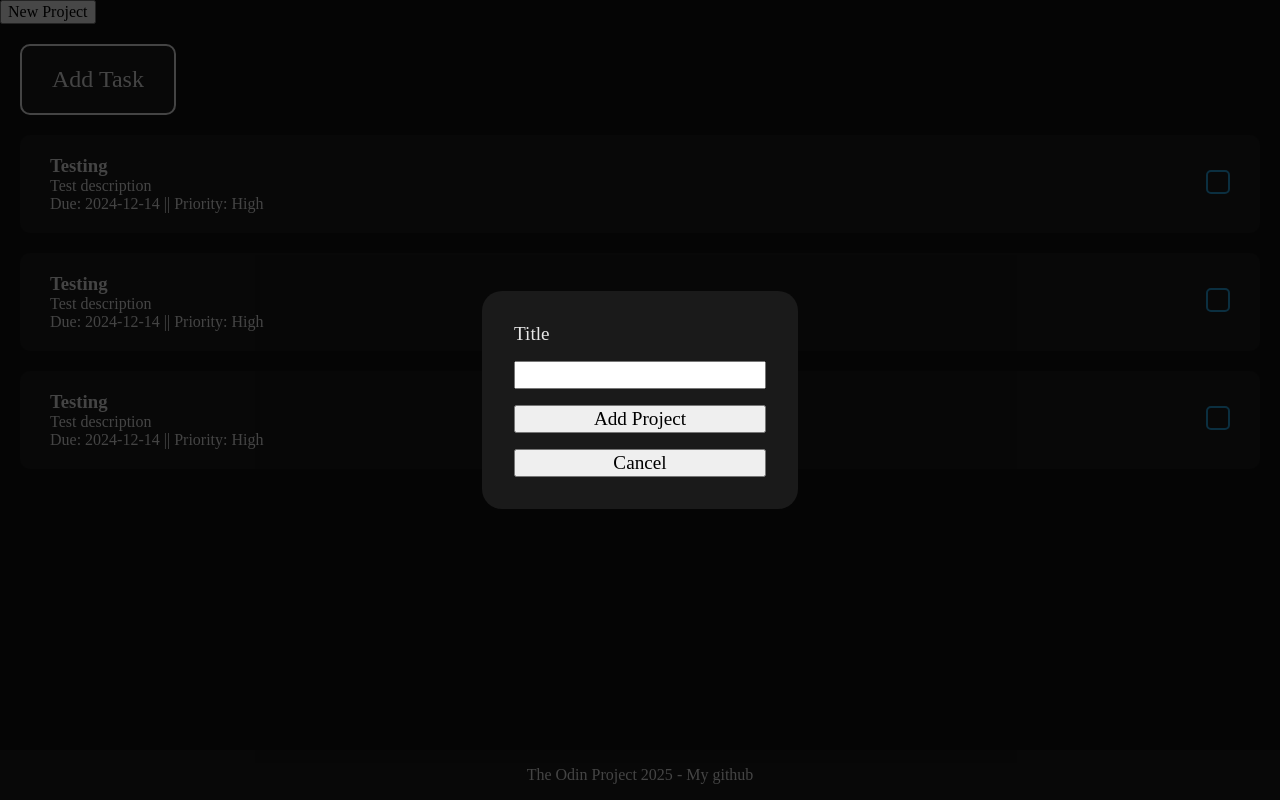
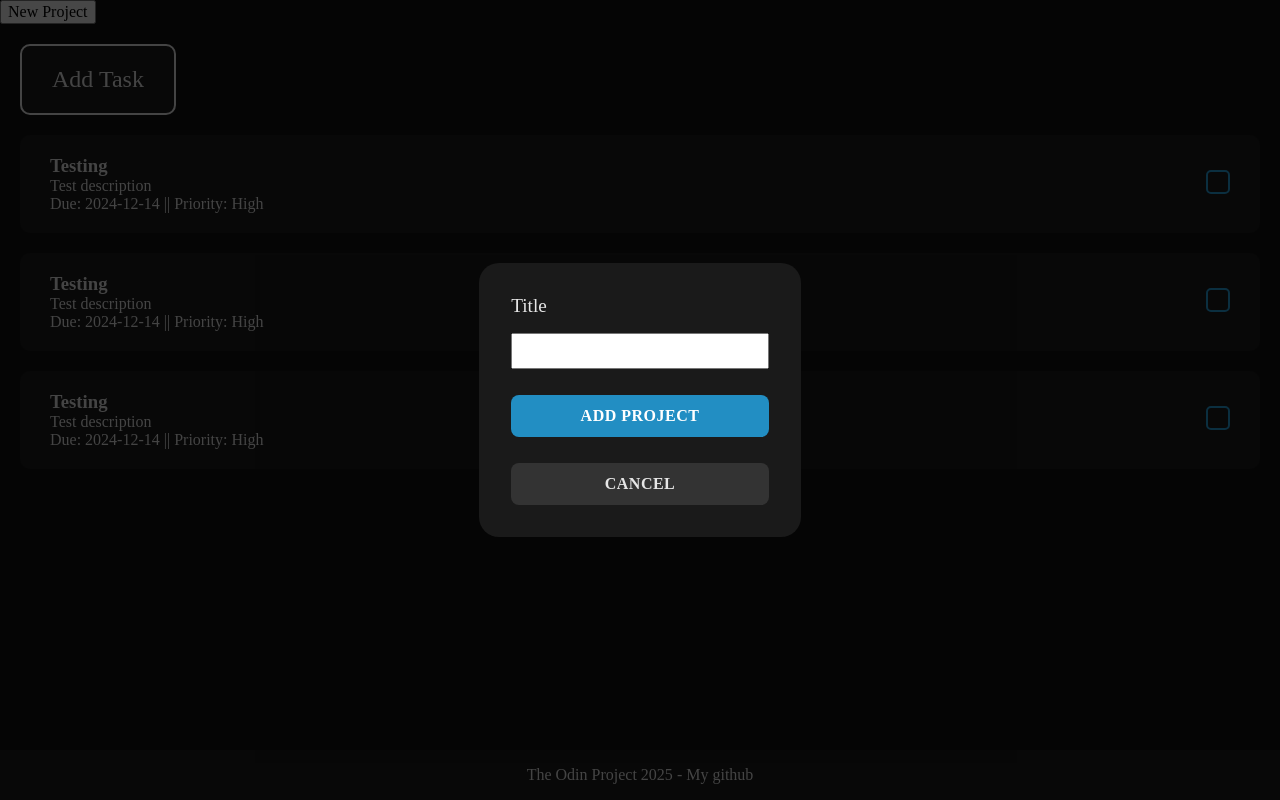
Before and after one commit to Marentxs/todo-list, a website built with webpack: page src/template.html in a window 1280 px wide. Both pictures are taken after a click on the button "New Project". Built offline with nearby package versions, Linux system fonts and the light colour scheme.

Commit message:
add styles to project form

```diff
--- a/src/styles.css
+++ b/src/styles.css
@@ -138,8 +138,7 @@ body {
   box-shadow: 0 10px 30px rgba(0, 0, 0, 0.5);
 }
 
-#taskForm,
-#projectForm {
+form {
   display: flex;
   flex-direction: column;
   background-color: hsl(0, 0%, 10%);
@@ -149,7 +148,7 @@ body {
   border-radius: 20px;
 }
 
-#taskForm input {
+form input {
   padding: 0.3rem;
 }
 
@@ -161,7 +160,7 @@ body {
   cursor: pointer;
 }
 
-#taskForm > button {
+form > button {
   border: none;
   padding: 12px 24px;
   border-radius: 8px;
@@ -174,31 +173,37 @@ body {
   margin-top: 10px;
 }
 
-#newTask {
+#newTask,
+#newProject {
   background: hsl(200, 70%, 45%);
   color: hsl(0, 0%, 100%);
 }
 
-#newTask:hover {
+#newTask:hover,
+#newProject:hover {
   background: hsl(200, 70%, 60%);
   transform: translateY(-2px);
 }
 
-#newTask:active {
+#newTask:active,
+#newProject:active {
   transform: translateY(0);
 }
 
-#close {
+#closeTask,
+#closeProject {
   background: hsl(0, 0%, 20%);
   color: hsl(0, 0%, 90%);
 }
 
-#close:hover {
+#closeTask:hover,
+#closeProject:hover {
   background: hsl(0, 0%, 35%);
   transform: translateY(-2px);
 }
 
-#close:active {
+#closeTask:active,
+#closeProject:active {
   transform: translateY(0);
 }
 
--- a/src/template.html
+++ b/src/template.html
@@ -12,7 +12,7 @@
       <div>
         <form id="projectForm" method="get">
           <label for="title">Title</label>
-          <input type="text" name="title" id="title" required />
+          <input type="text" name="title" id="projectTitle" required />
 
           <button id="newProject" type="submit">Add Project</button>
           <button id="closeProject" type="button">Cancel</button>
```
